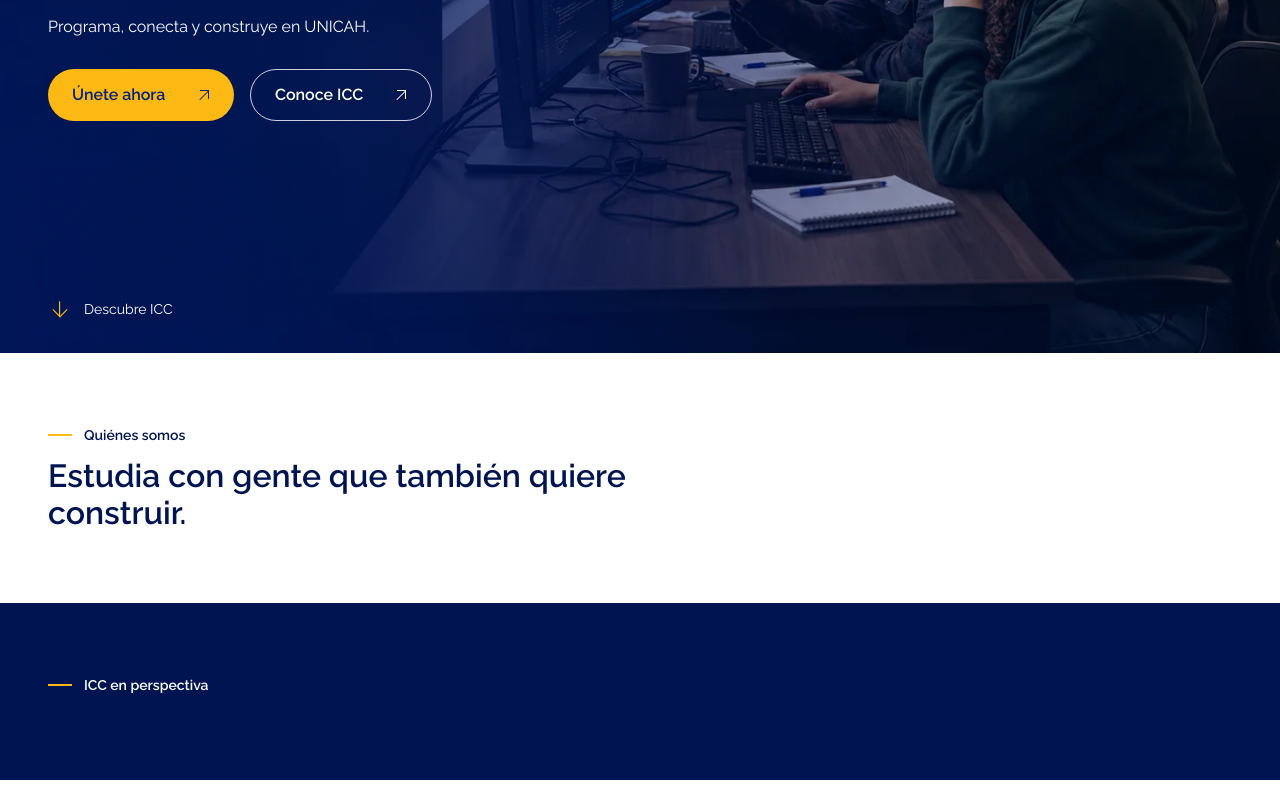
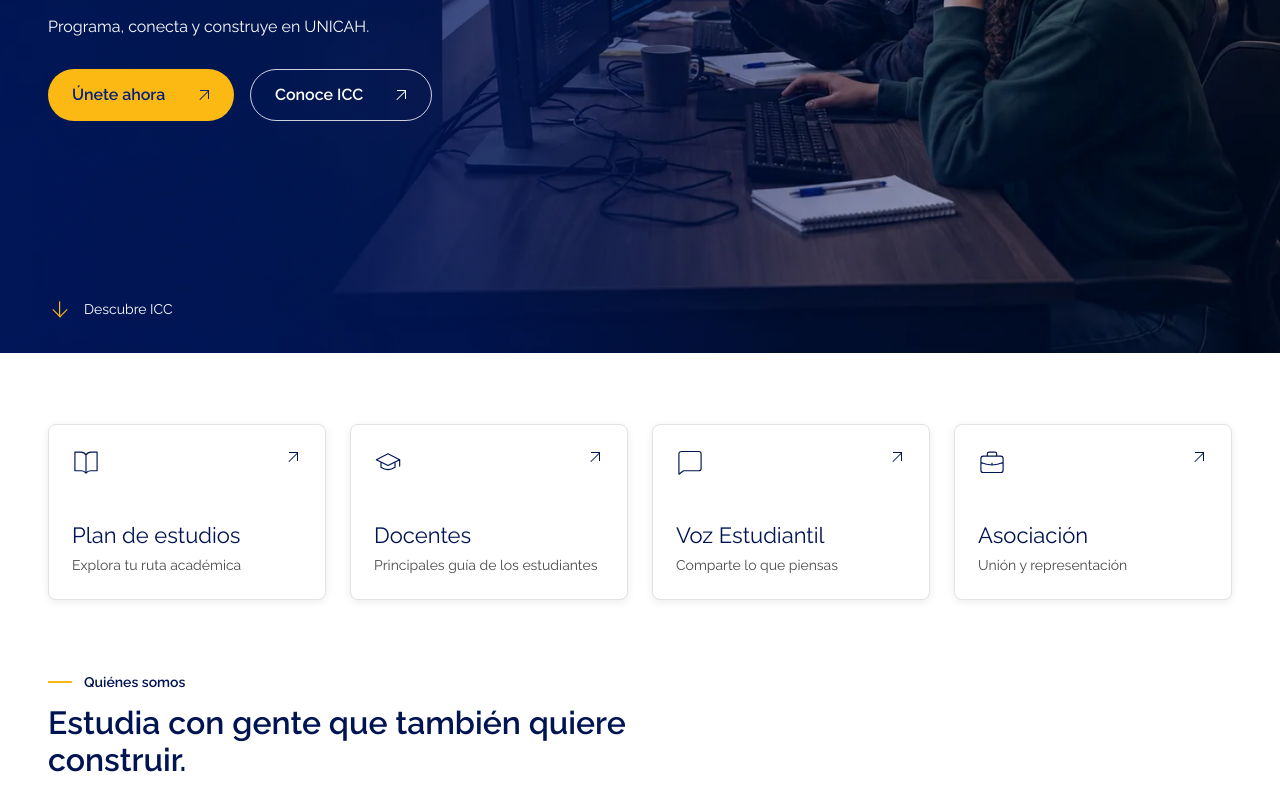
Before and after one commit to Johancito19/ICCWebpage, a Next.js app in the folder icc_webpage/: page / in a window 1280 px wide. Shown: the part 536-1333 px from the top of the page. Built offline with nearby package versions, Linux system fonts and the light colour scheme.

Commit message:
Tarjetas de accesos rápidos

```diff
--- a/icc_webpage/src/app/(publico)/page.tsx
+++ b/icc_webpage/src/app/(publico)/page.tsx
@@ -1,3 +1,4 @@
+import AccesosRapidos from "@/components/publico/AccesosRapidos";
 import EncabezadoPublico from "@/components/publico/EncabezadoPublico";
 import HeroPublico from "@/components/publico/HeroPublico";
 import "@/styles/publico.css";
@@ -9,7 +10,7 @@ export default function HomePublico() {
       <main>
         <HeroPublico />
 
-        <div id="accesos" />
+        <AccesosRapidos />
 
         <section className="pub-section" aria-labelledby="nosotros">
           <div className="pub-container">
--- /dev/null
+++ b/icc_webpage/src/components/publico/AccesosRapidos.tsx
@@ -0,0 +1,69 @@
+const accesos = [
+  {
+    title: "Plan de estudios",
+    description: "Explora tu ruta académica",
+    icon: "M12 6a5 5 0 0 0-4.5-2.5h-5v16h5a5 5 0 0 1 4.5 2 5 5 0 0 1 4.5-2h5v-16h-5A5 5 0 0 0 12 6Zm0 0v15.5",
+    href: null,
+  },
+  {
+    title: "Docentes",
+    description: "Principales guía de los estudiantes",
+    icon: "M2 10 12 5l10 5-10 5-10-5Zm4 2v4.5c3.5 2.7 8.5 2.7 12 0V12m4-2v5.5",
+    href: null,
+  },
+  {
+    title: "Voz Estudiantil",
+    description: "Comparte lo que piensas",
+    icon: "M21.5 17.5a2 2 0 0 1-2 2h-13l-4 3V5a2 2 0 0 1 2-2h15a2 2 0 0 1 2 2v12.5Z",
+    href: "#voz-estudiantil",
+  },
+  {
+    title: "Asociación",
+    description: "Unión y representación",
+    icon: "M8 7V5a1.5 1.5 0 0 1 1.5-1.5h5A1.5 1.5 0 0 1 16 5v2m5.5 5.5a24 24 0 0 1-19 0M12 13v1m7.5-7h-15a2 2 0 0 0-2 2v10a2 2 0 0 0 2 2h15a2 2 0 0 0 2-2V9a2 2 0 0 0-2-2Z",
+    href: null,
+  },
+];
+
+export default function AccesosRapidos() {
+  return (
+    <nav className="pub-container pub-quick-links" id="accesos" aria-label="Accesos rápidos">
+      <ul className="pub-quick-list">
+        {accesos.map(({ title, description, icon, href }) => {
+          const content = (
+            <>
+              <span className="pub-quick-icons" aria-hidden="true">
+                <svg
+                  className="pub-quick-icon"
+                  viewBox="0 0 24 24"
+                  fill="none"
+                  stroke="currentColor"
+                  strokeWidth="1"
+                  strokeLinecap="round"
+                  strokeLinejoin="round"
+                >
+                  <path d={icon} />
+                </svg>
+                <span className="pub-arrow" />
+              </span>
+              <span>
+                <span className="pub-quick-title">{title}</span>
+                <span className="pub-quick-description">{description}</span>
+              </span>
+            </>
+          );
+
+          return (
+            <li key={title}>
+              {href ? (
+                <a className="pub-quick-card" href={href}>{content}</a>
+              ) : (
+                <span className="pub-quick-card" role="link" aria-disabled="true">{content}</span>
+              )}
+            </li>
+          );
+        })}
+      </ul>
+    </nav>
+  );
+}
--- a/icc_webpage/src/styles/publico.css
+++ b/icc_webpage/src/styles/publico.css
@@ -222,6 +222,104 @@ a.pub-navigation-link:hover {
   }
 }
 
+.pub-quick-links {
+  padding-block-start: var(--pub-section-spacing);
+}
+
+.pub-quick-list {
+  display: grid;
+  grid-template-columns: repeat(4, minmax(0, 1fr));
+  gap: 1.5rem;
+  list-style: none;
+}
+
+.pub-quick-card {
+  display: flex;
+  min-height: 11rem;
+  height: 100%;
+  flex-direction: column;
+  justify-content: space-between;
+  gap: 1rem;
+  padding: 1.4375rem;
+  border: 1px solid #e0e2e6;
+  border-radius: var(--radius-card);
+  background-color: var(--color-white);
+  color: var(--color-primary-dark);
+  box-shadow: var(--shadow-card);
+  text-decoration: none;
+}
+
+a.pub-quick-card:hover .pub-quick-title {
+  text-decoration: underline;
+  text-underline-offset: 0.2em;
+}
+
+a.pub-quick-card:focus-visible {
+  outline: 2px solid var(--color-primary);
+  outline-offset: 3px;
+}
+
+.pub-quick-icons {
+  display: flex;
+  align-items: flex-start;
+  justify-content: space-between;
+  gap: 0.5rem;
+}
+
+.pub-quick-icon {
+  width: 1.75rem;
+  height: 1.75rem;
+}
+
+.pub-quick-icons .pub-arrow {
+  margin-block-start: 0.1875rem;
+  margin-inline-end: 0.1875rem;
+}
+
+.pub-quick-title,
+.pub-quick-description {
+  display: block;
+  overflow-wrap: anywhere;
+}
+
+.pub-quick-title {
+  font-size: 1.375rem;
+  line-height: 1.25;
+}
+
+.pub-quick-description {
+  margin-block-start: 0.375rem;
+  color: var(--color-text);
+  font-size: 0.875rem;
+  line-height: 1.5;
+}
+
+@media (width < 64rem) {
+  .pub-quick-list {
+    grid-template-columns: repeat(2, minmax(0, 1fr));
+  }
+}
+
+@media (width < 40rem) {
+  .pub-quick-list {
+    gap: 1rem;
+  }
+
+  .pub-quick-card {
+    min-height: 13.25rem;
+    justify-content: flex-start;
+    padding: 0.9375rem;
+  }
+
+  .pub-quick-title {
+    font-size: 1.125rem;
+  }
+
+  .pub-quick-description {
+    font-size: 1rem;
+  }
+}
+
 .pub-section {
   padding-block: var(--pub-section-spacing);
 }
```
